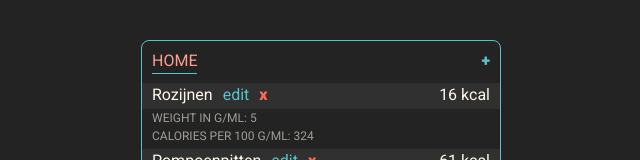
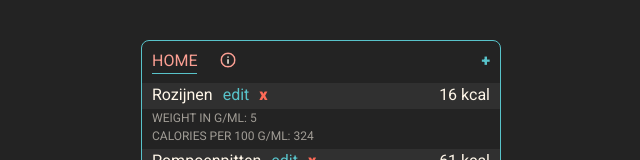
Before and after one commit to esthonisie/more-calories-vue3, a Vue app: page / in a window 1280 px wide. Shown: the top 160 px of the page, without its empty margins (319-959 px from the left). Built offline with nearby package versions, Linux system fonts and the light colour scheme.

Commit message:
Create toggle button for showing extra info

```diff
--- a/src/domains/calories/components/CaloriesList.vue
+++ b/src/domains/calories/components/CaloriesList.vue
@@ -2,6 +2,7 @@
 import { computed } from 'vue'
 import { RouterLink } from 'vue-router'
 import { deleteCalorie } from '../store'
+import { getExtraInfo } from '@/helper/toggle-info'
 
 const showCalories = defineModel();
 
@@ -10,6 +11,8 @@ const calcTotal = computed(
     (acc, item) => acc + ((item.kcal_per_100 / 100) * item.weight_g_ml), 0
   )
 );
+
+const showExtraInfo = getExtraInfo;
 </script>
 
 <template>
@@ -29,7 +32,7 @@ const calcTotal = computed(
         </div>
         <p>{{ Math.round((calorie.kcal_per_100 / 100) * calorie.weight_g_ml) }} kcal</p>
       </div>
-      <div class="calories-info-container">
+      <div v-if="showExtraInfo" class="calories-info-container">
         <p>weight in g/ml: {{ calorie.weight_g_ml }}</p>
         <p>calories per 100 g/ml: {{ calorie.kcal_per_100 }}</p>
       </div>
--- a/src/domains/calories/components/Navigation.vue
+++ b/src/domains/calories/components/Navigation.vue
@@ -1,15 +1,30 @@
 <script setup>
 import { RouterLink } from 'vue-router'
+import { useRoute } from 'vue-router'
+import { toggleInfo, getExtraInfo } from '@/helper/toggle-info'
+
+const location = useRoute();
+const isInfoActive = getExtraInfo;
 </script>
 
 <template>
   <nav>
+    <div class="home-info-container">
+      <RouterLink
+        active-class="active"
+        to="/">Home
+      </RouterLink>
+      <div
+        :style="{
+          display: (location.path === '/' ? 'inline' : 'none' ),
+          opacity: (isInfoActive ? '1' : '0.5'),
+        }"
+        class="toggle-info-container"
+        @click="toggleInfo">
+      </div>
+    </div>
     <RouterLink
-      active-class="active activeHome"
-      to="/">Home
-    </RouterLink>
-    <RouterLink
-      active-class="active activeCreate"
+      active-class="active"
       class="link-to-create"
       to="/create">&#43;
     </RouterLink>
@@ -37,4 +52,19 @@ import { RouterLink } from 'vue-router'
     color: #fb9f93;
     border-bottom: 1px solid #58c3ca;
   }
+
+  .home-info-container {
+    display: flex;
+    width: 85px;
+    justify-content: space-between;
+  }
+
+  .toggle-info-container {
+    background-image: url(@/assets/info-on.png);
+    background-size: cover;
+    width: 18px;
+    height: 18px;
+    margin-top: 2px;
+    cursor: pointer;
+  }
 </style>
--- a/src/domains/calories/views/CreateView.vue
+++ b/src/domains/calories/views/CreateView.vue
@@ -3,7 +3,7 @@ import { ref } from 'vue'
 import { useRouter } from 'vue-router'
 import CalorieForm from '../components/CalorieForm.vue'
 import { addCalorie } from '../store'
-import { newId } from '../id-generator.js'
+import { newId } from '@/helper/id-generator.js'
 
 const router = useRouter();
 
--- /dev/null
+++ b/src/helper/toggle-info.js
@@ -0,0 +1,9 @@
+import { ref, computed } from 'vue'
+
+const extraInfo = ref(true);
+
+export const getExtraInfo = computed(() => extraInfo.value);
+
+export function toggleInfo() {
+  return extraInfo.value = !extraInfo.value;
+}
```
Also changed, not shown: src/assets/info-on.png (added), src/helper/id-generator.js (renamed from src/domains/calories/id-generator.js).
